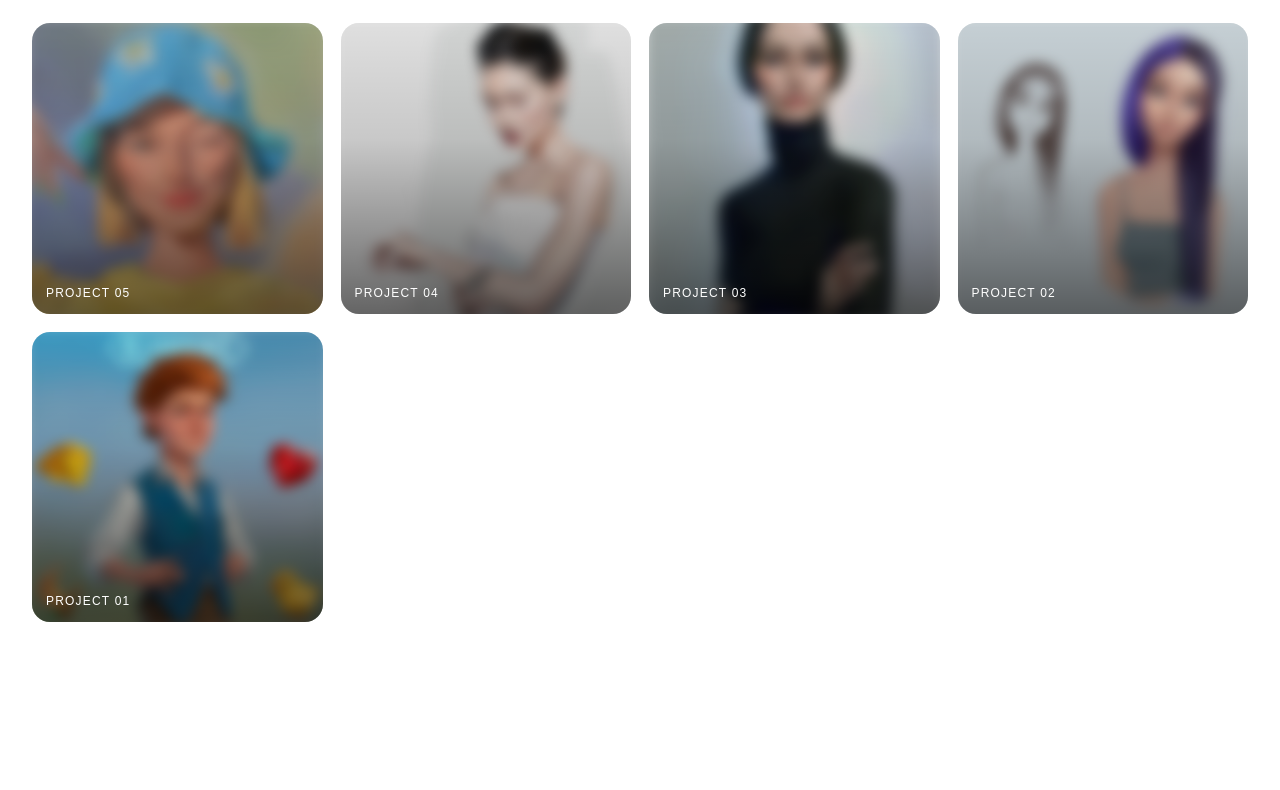
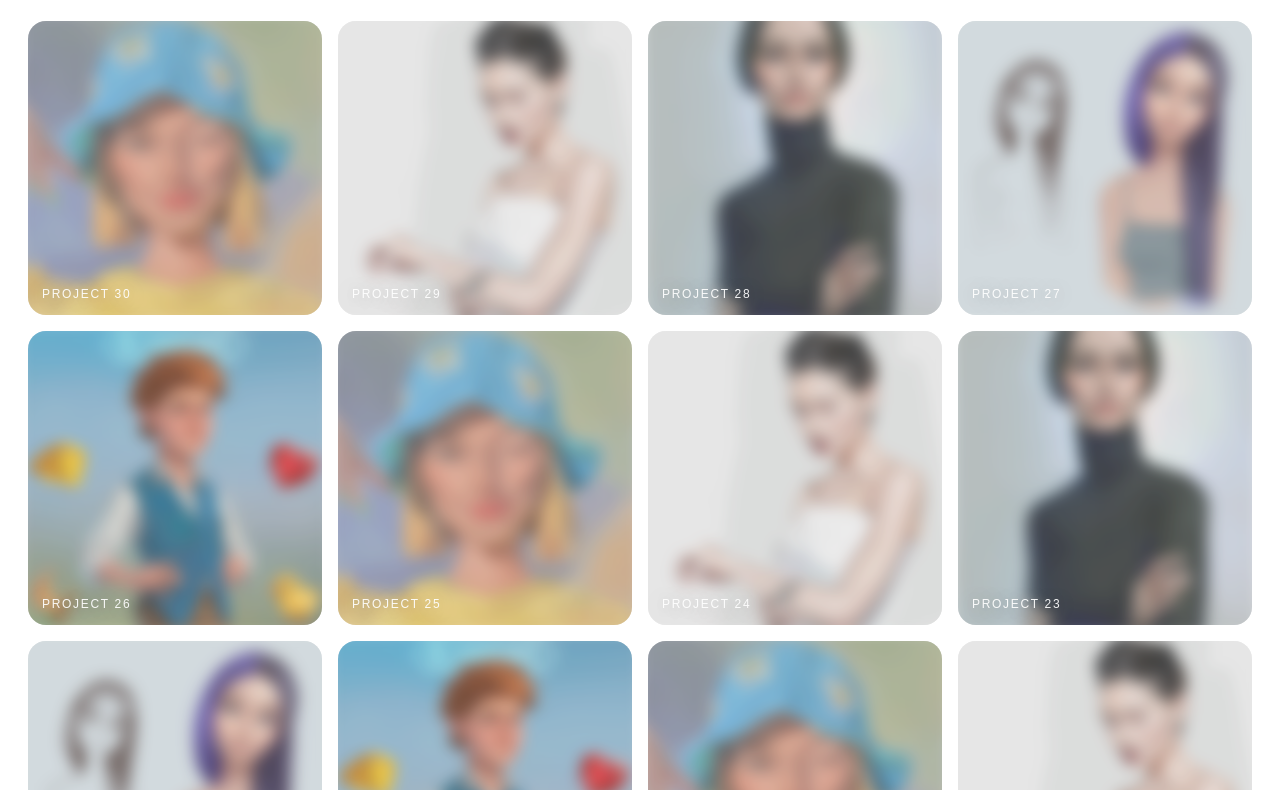
Before and after one commit to skarynailya-ux/ilyaskaryna.art, a plain HTML site: page index.html in a window 1280 px wide. Shown: the part 74-864 px from the top of the page. Before the commit the page ends 800 px from the top, so only its background shows below. Drawn offline with Linux system fonts and the light colour scheme.

Commit message:
Update index.html

```diff
--- a/index.html
+++ b/index.html
@@ -5,37 +5,45 @@
   <title>Ilya Skaryna</title>
   <meta name="viewport" content="width=device-width, initial-scale=1, viewport-fit=cover">
 
-  <!-- Anton font -->
+  <!-- Anton -->
   <link rel="preconnect" href="https://fonts.googleapis.com">
   <link rel="preconnect" href="https://fonts.gstatic.com" crossorigin>
   <link href="https://fonts.googleapis.com/css2?family=Anton&display=swap" rel="stylesheet">
 
   <style>
     :root{
-      --pad: 32px;
-      --gap: 18px;
+      --pad: 28px;
+      --gap: 16px;
       --radius: 18px;
 
-      /* light */
+      /* LIGHT */
       --bg: #ffffff;
-      --fg: #000000;
+      --fg: #111111;
       --muted: rgba(0,0,0,.55);
-      --line: rgba(0,0,0,.08);
-      --tile: #f0f0f0;
-      --overlay: rgba(0,0,0,.55);
-      --header-bg: rgba(255,255,255,.92);
+      --line: rgba(0,0,0,.10);
+
+      --tile-bg: #f2f2f2;
+      --tile-text: rgba(255,255,255,.92);
+
+      /* effects */
+      --blur: 7px;
+      --base-dim: .92;
+      --hover-bright: 1.12;
+      --overlay-bg: rgba(255,255,255,.22); /* “осветление” */
     }
 
-    /* dark — auto by system */
     @media (prefers-color-scheme: dark){
       :root{
         --bg: #0b0b0c;
-        --fg: #ffffff;
-        --muted: rgba(255,255,255,.6);
+        --fg: #f5f5f5;
+        --muted: rgba(255,255,255,.55);
         --line: rgba(255,255,255,.12);
-        --tile: rgba(255,255,255,.08);
-        --overlay: rgba(0,0,0,.55);
-        --header-bg: rgba(11,11,12,.75);
+
+        --tile-bg: rgba(255,255,255,.07);
+        --tile-text: rgba(255,255,255,.92);
+
+        --overlay-bg: rgba(255,255,255,.14); /* мягче на тёмном */
+        --base-dim: .95;
       }
     }
 
@@ -59,42 +67,46 @@
       justify-content:space-between;
       padding: 18px var(--pad);
       border-bottom: 1px solid var(--line);
-      background: var(--header-bg);
+      background: rgba(0,0,0,0);
       backdrop-filter: blur(10px);
+    }
+    @media (prefers-color-scheme: light){
+      header{ background: rgba(255,255,255,.88); }
+    }
+    @media (prefers-color-scheme: dark){
+      header{ background: rgba(11,11,12,.72); }
     }
 
     .label{
       font-size: 12px;
-      letter-spacing: .14em;
+      letter-spacing: .18em;
       text-transform: uppercase;
-      color: var(--muted);
       user-select:none;
       white-space:nowrap;
     }
 
-    /* БУДУЕЦЦА */
     .building{
       color:#d00000;
-      animation: pulse 1.3s ease-in-out infinite;
+      animation: pulse 1.6s ease-in-out infinite;
       display:inline-block;
     }
     @keyframes pulse{
-      0%,100%{ opacity:.55; transform:scale(1); }
-      50%{ opacity:1; transform:scale(1.05); }
+      0%,100%{ opacity:.45; }
+      50%{ opacity: 1; }
     }
 
     .right{
       display:flex;
-      align-items:center;
+      align-items:center; /* ABOUT по центральной линии имени */
       gap: 22px;
     }
 
-    /* ABOUT — smaller */
     .about-btn{
       appearance:none;
       border:0;
       background:none;
       cursor:pointer;
+
       font-size: 11px;
       letter-spacing: .14em;
       text-transform: uppercase;
@@ -104,7 +116,6 @@
     }
     .about-btn:hover{ color: var(--fg); }
 
-    /* NAME — big Anton */
     .name-link{
       font-family: "Anton", system-ui, Arial, sans-serif;
       font-size: 32px;
@@ -118,17 +129,14 @@
 
     /* MAIN */
     main{
-      padding: 28px var(--pad) 56px var(--pad);
-      display:flex;
-      justify-content:flex-start;
+      padding: 26px var(--pad) 56px var(--pad);
     }
 
-    /* GRID: 4 columns on desktop */
     .grid{
       width: 100%;
-      max-width: 1280px;            /* чтобы плитки не были огромными */
+      max-width: 1280px; /* плитки не огромные */
       display:grid;
-      grid-template-columns: repeat(4, minmax(0,1fr));
+      grid-template-columns: repeat(4, minmax(0,1fr)); /* ПК: 4 */
       gap: var(--gap);
     }
 
@@ -136,57 +144,72 @@
       position:relative;
       overflow:hidden;
       border-radius: var(--radius);
-      background: var(--tile);
+      background: var(--tile-bg);
       aspect-ratio: 1 / 1;
       border:0;
       padding:0;
       cursor:pointer;
+      -webkit-tap-highlight-color: transparent;
     }
 
-    /* Blur preview */
+    /* КАРТИНКА: ВСЕГДА BLUR */
     .tile img{
       width:100%;
       height:100%;
       object-fit:cover;
       display:block;
-      filter: blur(6px) brightness(.92);
-      transform: scale(1.06);
-      transition: filter .35s ease, transform .35s ease;
+
+      filter: blur(var(--blur)) brightness(var(--base-dim));
+      transform: scale(1.08);
+      transition: filter .25s ease, transform .25s ease;
     }
 
+    /* HOVER: BLUR ОСТАЁТСЯ, но ОСВЕТЛЯЕМ */
     .tile:hover img{
-      filter: blur(0) brightness(1);
-      transform: scale(1.02);
+      filter: blur(var(--blur)) brightness(var(--hover-bright));
+      transform: scale(1.06);
     }
 
+    /* Осветляющая вуаль (только при hover) */
+    .tile::after{
+      content:"";
+      position:absolute;
+      inset:0;
+      background: var(--overlay-bg);
+      opacity: 0;
+      transition: opacity .2s ease;
+      pointer-events:none;
+    }
+    .tile:hover::after{ opacity: 1; }
+
+    /* Текст */
     .overlay{
       position:absolute;
       inset:0;
       display:flex;
       align-items:center;
       justify-content:center;
-      background: var(--overlay);
-      color:#fff;
-      font-size:12px;
-      letter-spacing:.10em;
+
+      color: var(--tile-text);
+      font-size: 12px;
+      letter-spacing: .14em;
       text-transform: uppercase;
+
       opacity:0;
       transition: opacity .2s ease;
       pointer-events:none;
+
+      text-shadow: 0 2px 18px rgba(0,0,0,.35);
     }
     .tile:hover .overlay{ opacity:1; }
 
-    /* Touch: show caption always */
+    /* Touch devices: показываем подпись всегда (без hover) */
     @media (hover:none){
+      .tile::after{ opacity: 1; }      /* лёгкое осветление всегда */
       .overlay{
         opacity:1;
-        background: linear-gradient(to top,
-          rgba(0,0,0,.55),
-          rgba(0,0,0,.1) 60%,
-          rgba(0,0,0,0)
-        );
+        justify-content:flex-start;
         align-items:flex-end;
-        justify-content:flex-start;
         padding: 14px;
       }
     }
@@ -241,16 +264,16 @@
       opacity:.85;
     }
 
-    /* Responsive */
+    /* RESPONSIVE */
     @media (max-width: 1100px){
-      :root{ --pad:24px; --gap:16px; }
+      :root{ --pad:24px; --gap:14px; }
       .grid{ grid-template-columns: repeat(3, minmax(0,1fr)); }
       .name-link{ font-size: 28px; }
     }
 
     /* Mobile: 2 columns */
     @media (max-width: 600px){
-      :root{ --pad:16px; --gap:14px; --radius:16px; }
+      :root{ --pad:16px; --gap:12px; --radius:16px; }
       header{ padding: 16px var(--pad); }
       main{ padding: 18px var(--pad) 40px var(--pad); }
       .grid{ grid-template-columns: repeat(2, minmax(0,1fr)); }
@@ -258,13 +281,18 @@
       .name-link{ font-size: 24px; }
       .about-btn{ font-size: 10px; }
     }
+
+    /* Accessibility: reduce motion */
+    @media (prefers-reduced-motion: reduce){
+      .building{ animation: none; opacity: 1; }
+      .tile img, .tile::after, .overlay{ transition: none; }
+    }
   </style>
 </head>
 
 <body>
   <header>
     <div class="label building">БУДУЕЦЦА</div>
-
     <div class="right">
       <button class="about-btn" onclick="openAbout()">ABOUT</button>
       <a class="name-link" href="/">ILYA SKARYNA</a>
@@ -273,36 +301,50 @@
 
   <main>
     <div class="grid">
-      <!-- reverse order: 05 -> 01 -->
-      <button class="tile">
-        <img src="img/project-05-cover.webp" alt="Project 05">
-        <div class="overlay">PROJECT 05</div>
-      </button>
 
-      <button class="tile">
-        <img src="img/project-04-cover.webp" alt="Project 04">
-        <div class="overlay">PROJECT 04</div>
-      </button>
+      <!-- 30 TILES (preview layout) -->
+      <button class="tile"><img src="img/project-05-cover.webp" alt="Project 30"><div class="overlay">PROJECT 30</div></button>
+      <button class="tile"><img src="img/project-04-cover.webp" alt="Project 29"><div class="overlay">PROJECT 29</div></button>
+      <button class="tile"><img src="img/project-03-cover.webp" alt="Project 28"><div class="overlay">PROJECT 28</div></button>
+      <button class="tile"><img src="img/project-02-cover.webp" alt="Project 27"><div class="overlay">PROJECT 27</div></button>
 
-      <button class="tile">
-        <img src="img/project-03-cover.webp" alt="Project 03">
-        <div class="overlay">PROJECT 03</div>
-      </button>
+      <button class="tile"><img src="img/project-01-cover.webp" alt="Project 26"><div class="overlay">PROJECT 26</div></button>
+      <button class="tile"><img src="img/project-05-cover.webp" alt="Project 25"><div class="overlay">PROJECT 25</div></button>
+      <button class="tile"><img src="img/project-04-cover.webp" alt="Project 24"><div class="overlay">PROJECT 24</div></button>
+      <button class="tile"><img src="img/project-03-cover.webp" alt="Project 23"><div class="overlay">PROJECT 23</div></button>
 
-      <button class="tile">
-        <img src="img/project-02-cover.webp" alt="Project 02">
-        <div class="overlay">PROJECT 02</div>
-      </button>
+      <button class="tile"><img src="img/project-02-cover.webp" alt="Project 22"><div class="overlay">PROJECT 22</div></button>
+      <button class="tile"><img src="img/project-01-cover.webp" alt="Project 21"><div class="overlay">PROJECT 21</div></button>
+      <button class="tile"><img src="img/project-05-cover.webp" alt="Project 20"><div class="overlay">PROJECT 20</div></button>
+      <button class="tile"><img src="img/project-04-cover.webp" alt="Project 19"><div class="overlay">PROJECT 19</div></button>
 
-      <button class="tile">
-        <img src="img/project-01-cover.webp" alt="Project 01">
-        <div class="overlay">PROJECT 01</div>
-      </button>
+      <button class="tile"><img src="img/project-03-cover.webp" alt="Project 18"><div class="overlay">PROJECT 18</div></button>
+      <button class="tile"><img src="img/project-02-cover.webp" alt="Project 17"><div class="overlay">PROJECT 17</div></button>
+      <button class="tile"><img src="img/project-01-cover.webp" alt="Project 16"><div class="overlay">PROJECT 16</div></button>
+      <button class="tile"><img src="img/project-05-cover.webp" alt="Project 15"><div class="overlay">PROJECT 15</div></button>
+
+      <button class="tile"><img src="img/project-04-cover.webp" alt="Project 14"><div class="overlay">PROJECT 14</div></button>
+      <button class="tile"><img src="img/project-03-cover.webp" alt="Project 13"><div class="overlay">PROJECT 13</div></button>
+      <button class="tile"><img src="img/project-02-cover.webp" alt="Project 12"><div class="overlay">PROJECT 12</div></button>
+      <button class="tile"><img src="img/project-01-cover.webp" alt="Project 11"><div class="overlay">PROJECT 11</div></button>
+
+      <button class="tile"><img src="img/project-05-cover.webp" alt="Project 10"><div class="overlay">PROJECT 10</div></button>
+      <button class="tile"><img src="img/project-04-cover.webp" alt="Project 09"><div class="overlay">PROJECT 09</div></button>
+      <button class="tile"><img src="img/project-03-cover.webp" alt="Project 08"><div class="overlay">PROJECT 08</div></button>
+      <button class="tile"><img src="img/project-02-cover.webp" alt="Project 07"><div class="overlay">PROJECT 07</div></button>
+
+      <button class="tile"><img src="img/project-01-cover.webp" alt="Project 06"><div class="overlay">PROJECT 06</div></button>
+      <button class="tile"><img src="img/project-05-cover.webp" alt="Project 05"><div class="overlay">PROJECT 05</div></button>
+      <button class="tile"><img src="img/project-04-cover.webp" alt="Project 04"><div class="overlay">PROJECT 04</div></button>
+      <button class="tile"><img src="img/project-03-cover.webp" alt="Project 03"><div class="overlay">PROJECT 03</div></button>
+      <button class="tile"><img src="img/project-02-cover.webp" alt="Project 02"><div class="overlay">PROJECT 02</div></button>
+      <button class="tile"><img src="img/project-01-cover.webp" alt="Project 01"><div class="overlay">PROJECT 01</div></button>
+
     </div>
   </main>
 
   <!-- ABOUT -->
-  <div class="modal" id="aboutModal">
+  <div class="modal" id="aboutModal" role="dialog" aria-modal="true" aria-label="About">
     <div class="backdrop" onclick="closeAbout()"></div>
     <div class="panel">
       <div class="panel-top">
```
